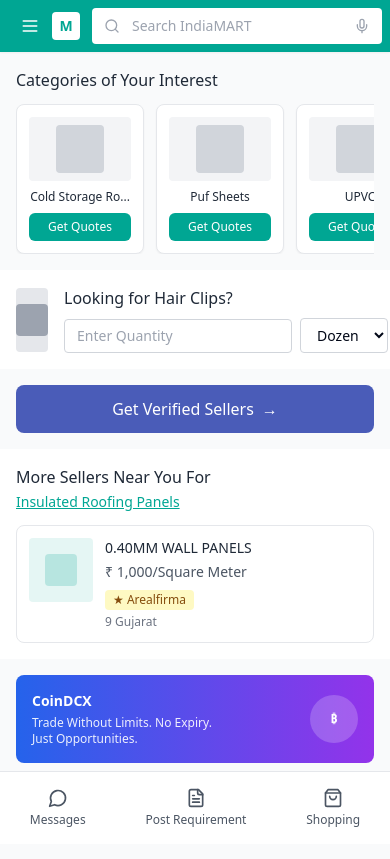
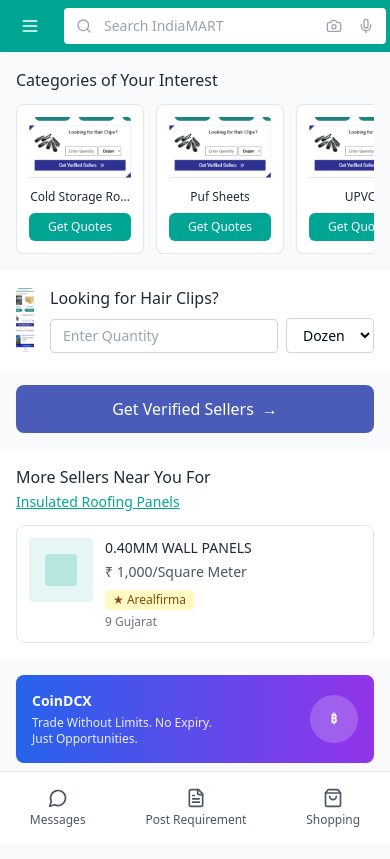
Before and after one commit to sreenivasanp-ops/Calculator_SEO_Pages, a React (Vite) app: page / in a window 390 px wide. Built offline with nearby package versions, Linux system fonts and the light colour scheme.

Commit message:
Fix: Update header, logo, and CTAs
- Updated the IndiaMART logo.
- Added a photo search CTA.
- Added a microphone icon to the left of the search bar.
- Updated images in the "Categories of Your Interest" and "Looking for Hair Clips?" sections.

```diff
--- a/src/components/Categories.tsx
+++ b/src/components/Categories.tsx
@@ -25,8 +25,12 @@ const Categories = () => {
         {categories.map((category, index) => (
           <div key={index} className="flex-shrink-0 w-32">
             <div className="bg-white rounded-lg shadow-sm border border-gray-200 p-3">
-              <div className="w-full h-16 bg-gray-100 rounded mb-2 flex items-center justify-center">
-                <div className="w-12 h-12 bg-gray-300 rounded"></div>
+              <div className="w-full h-16 bg-gray-100 rounded mb-2 flex items-center justify-center overflow-hidden">
+                <img
+                  src={category.image}
+                  alt={category.title}
+                  className="w-full h-full object-cover"
+                />
               </div>
               <h3 className="text-xs font-medium text-gray-800 mb-2 text-center">{category.title}</h3>
               <button className="w-full bg-indiamart-teal text-white text-xs py-1.5 rounded-md font-medium">
--- a/src/components/HairClips.tsx
+++ b/src/components/HairClips.tsx
@@ -3,8 +3,12 @@ const HairClips = () => {
   return (
     <div className="px-4 py-4 bg-white">
       <div className="flex items-center space-x-4">
-        <div className="w-16 h-16 bg-gray-200 rounded flex items-center justify-center">
-          <div className="w-8 h-8 bg-gray-400 rounded"></div>
+        <div className="w-16 h-16 bg-gray-200 rounded flex items-center justify-center overflow-hidden">
+          <img
+            src="/lovable-uploads/cb0af07e-c5b7-4086-b4ca-a1627c7fcf72.png"
+            alt="Hair Clips"
+            className="w-full h-full object-cover"
+          />
         </div>
         <div className="flex-1">
           <h3 className="text-gray-800 font-medium mb-2">Looking for Hair Clips?</h3>
--- a/src/components/Header.tsx
+++ b/src/components/Header.tsx
@@ -1,5 +1,5 @@
 
-import { Search, Menu, Mic } from 'lucide-react';
+import { Search, Menu, Mic, Camera } from 'lucide-react';
 
 const Header = () => {
   return (
@@ -12,9 +12,11 @@ const Header = () => {
 
         {/* Logo */}
         <div className="flex items-center mr-3">
-          <div className="bg-white w-7 h-7 rounded flex items-center justify-center">
-            <span className="text-indiamart-teal font-bold text-sm">M</span>
-          </div>
+          <img
+            src="/lovable-uploads/a1ef4a30-1ecb-43da-8b6d-5a568da3e769.png"
+            alt="IndiaMART"
+            className="w-7 h-7"
+          />
         </div>
 
         {/* Search bar */}
@@ -26,6 +28,9 @@ const Header = () => {
               placeholder="Search IndiaMART"
               className="flex-1 px-3 py-2 text-sm focus:outline-none rounded"
             />
+            <button className="p-2">
+              <Camera className="w-4 h-4 text-gray-400" />
+            </button>
             <button className="p-2 mr-1">
               <Mic className="w-4 h-4 text-gray-400" />
             </button>
```
Also changed, not shown: public/lovable-uploads/a1ef4a30-1ecb-43da-8b6d-5a568da3e769.png (added).
